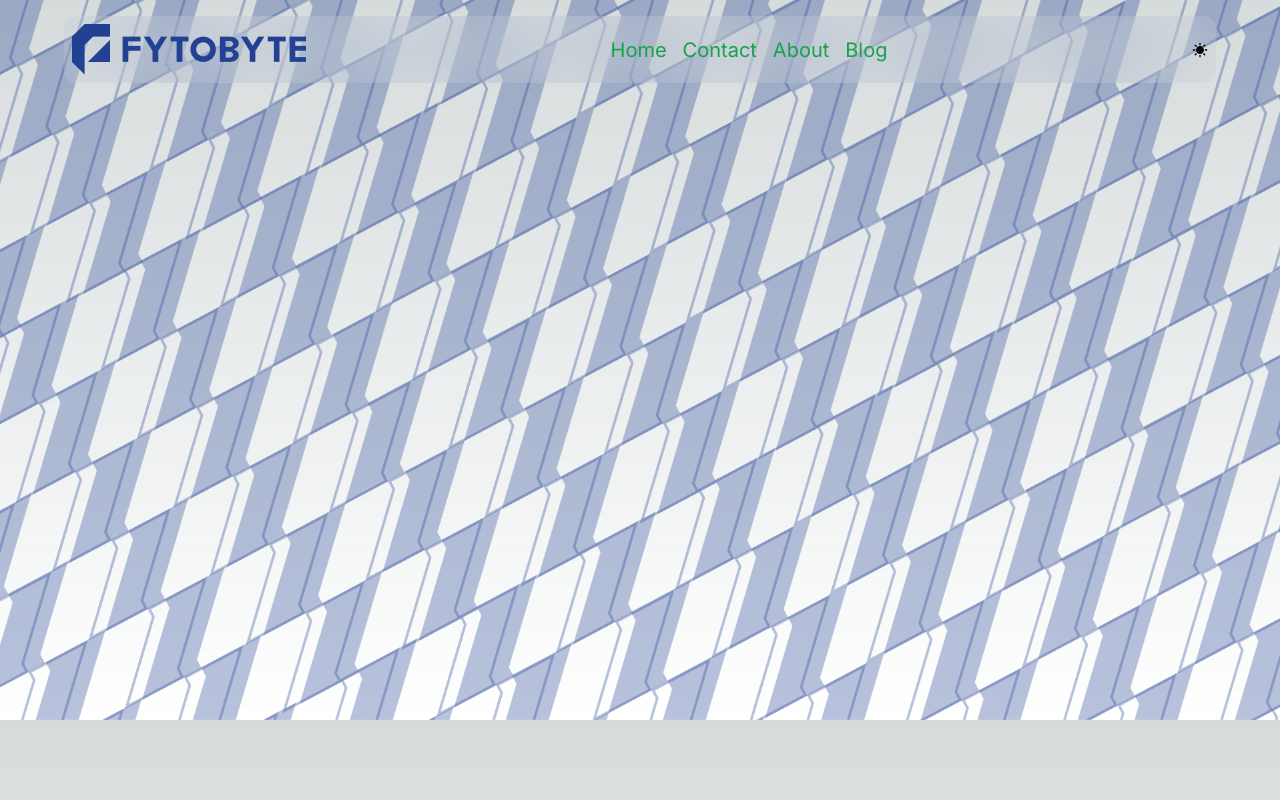
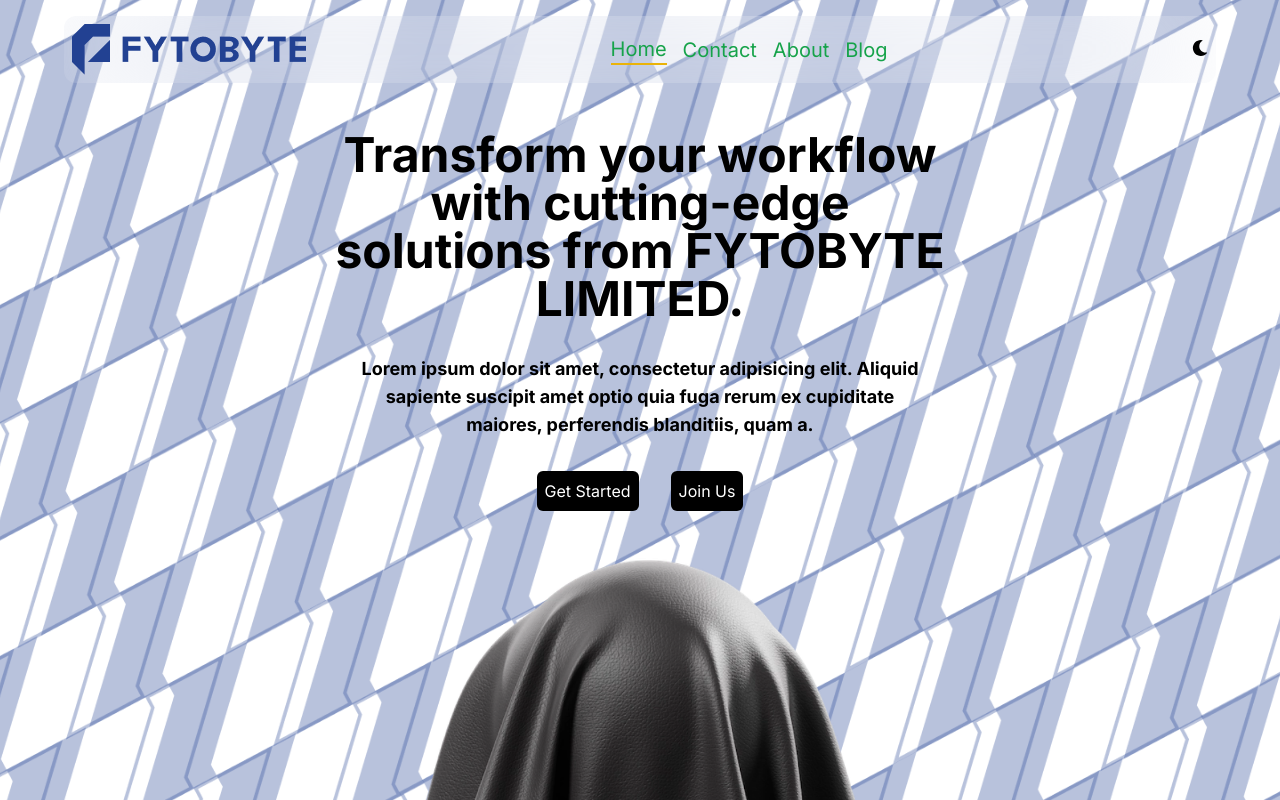
Before and after one commit to tofail-ahmed/fytobyte, a Next.js app: page / in a window 1280 px wide. Shown: the top 800 px of the page. Built offline with nearby package versions, Linux system fonts and the light colour scheme.

Commit message:
mood toggle added

```diff
--- a/src/app/components/navbar/Navbar.jsx
+++ b/src/app/components/navbar/Navbar.jsx
@@ -7,11 +7,15 @@ import logo from "../../../../public/assets/logo1.png";
 import Link from "next/link";
 import { usePathname } from "next/navigation";
 
-const Navbar = () => {
+const Navbar = ({dark,setDark}) => {
+      const toggleMood=()=>{
+        setDark((prevDark) => !prevDark);
+
+      }
   const pathName = usePathname();
   const mode = "dark";
   return (
-    <div className="backdrop-blur-2xl rounded-xl flex justify-between items-center p-2">
+    <div className="  relative backdrop-blur-3xl rounded-xl flex justify-between items-center p-2 z-50">
       <div>
         <Image src={logo} alt="logo" />
       </div>
@@ -19,7 +23,7 @@ const Navbar = () => {
         <Link
           href="/"
           className={`text-green-600 text-xl m-2 ${
-            pathName === "/" ? "border-b-yellow-500" : ""
+            pathName === "/" ?  "border-b-2 border-b-yellow-500" : ""
           }`}
         >
           Home{" "}
@@ -27,7 +31,7 @@ const Navbar = () => {
         <Link
           href="/contact"
           className={`text-green-600 text-xl m-2 ${
-            pathName === "/contact" ? "border-b-yellow-500" : ""
+            pathName === "/contact" ? " border-b-2 border-b-yellow-500" : ""
           }`}
         >
           Contact{" "}
@@ -35,7 +39,7 @@ const Navbar = () => {
         <Link
           href="/about"
           className={`text-green-600 text-xl m-2 ${
-            pathName === "/about" ? "border-b-yellow-500" : ""
+            pathName === "/about" ? " border-b-2 border-b-yellow-500" : ""
           }`}
         >
           About{" "}
@@ -43,14 +47,17 @@ const Navbar = () => {
         <Link
           href="/blog"
           className={`text-green-600 text-xl m-2 ${
-            pathName === "/blog" ? "border-b-yellow-500" : ""
+            pathName === "/blog" ? "border-b-2 border-b-yellow-500" : ""
           }`}
         >
           Blog{" "}
         </Link>
       </div>
-      <div className="flex justify-around items-center">
-        {mode === "dark" ? <MdSunny /> : <FaMoon />}
+      <div >
+
+           {dark? <button onClick={toggleMood}> <MdSunny /></button>:
+            <button onClick={toggleMood}> <FaMoon /></button>}
+        {/* {mode === "dark" ? <MdSunny /> : <FaMoon />} */}
       </div>
     </div>
   );
--- a/src/app/layout.js
+++ b/src/app/layout.js
@@ -1,17 +1,29 @@
+"use client"
+// globals.css
 import { Inter } from "next/font/google";
 import "./globals.css";
+import Navbar from "./components/navbar/Navbar";
+import { useState } from "react";
 
 const inter = Inter({ subsets: ["latin"] });
 
-export const metadata = {
+ const metadata = {
   title: "Create Next App",
   description: "Generated by create next app",
 };
 
 export default function RootLayout({ children }) {
+  const [dark,setDark]=useState(false);
   return (
     <html lang="en">
-      <body className={inter.className}>{children}</body>
+      <body className={inter.className}>
+       <div className={`${dark?"text-white bg-black":"text-black bg-white"}`}>
+       <div className="w-[90vw] mx-auto py-4">
+          <Navbar dark={dark} setDark={setDark}/>
+        </div>
+        {children}
+       </div>
+      </body>
     </html>
   );
 }
--- a/src/app/page.js
+++ b/src/app/page.js
@@ -1,15 +1,26 @@
 import React from "react";
 import Navbar from "./components/navbar/Navbar";
+import Image from "next/image";
+import ball from "../../public/assets/ball.png";
 
-const Page = () => {
+const HomePage = () => {
   return (
-    <div className="bg-cover bg-center min-h-[90vh] " style={{ backgroundImage: "url('/assets/bg.png')" }}
-    >
-      <div className="w-[90vw] mx-auto py-4">
-        <Navbar />
+    <div className=" bg-cover bg-center min-h-[120vh] -mt-32 mb-96 -z-50" style={{ backgroundImage: "url('/assets/bg.png')" }}>
+      <div className="pt-32 relative z-10">
+        <div>
+          <h1 className="lg:text-5xl text-2xl lg:w-[50vw] w-[80vw] mx-auto text-center font-bold mt-8 mb-4">Transform your workflow with cutting-edge solutions from FYTOBYTE LIMITED.</h1>
+          <h1 className="lg:text-lg text-md lg:w-[45vw] w-[75vw] mx-auto text-center font-bold mt-8 mb-8">Lorem ipsum dolor sit amet, consectetur adipisicing elit. Aliquid sapiente suscipit amet optio quia fuga rerum ex cupiditate maiores, perferendis blanditiis, quam a.</h1>
+        </div>
+        <div className="flex justify-center items-center gap-8">
+          <button className="bg-black text-white p-2 rounded-md">Get Started</button>
+          <button className="bg-black text-white p-2 rounded-md">Join Us</button>
+        </div>
+      </div>
+      <div className="absolute inset-0 flex justify-center items-center z-0 lg:mt-[92vh] mt-[50vh] "> {/* Ensure absolute positioning and pointer events are disabled */}
+        <Image className="lg:w-[40vw] w-[50vw]" src={ball} alt="ball"/>
       </div>
     </div>
   );
 };
 
-export default Page;
+export default HomePage;
```
